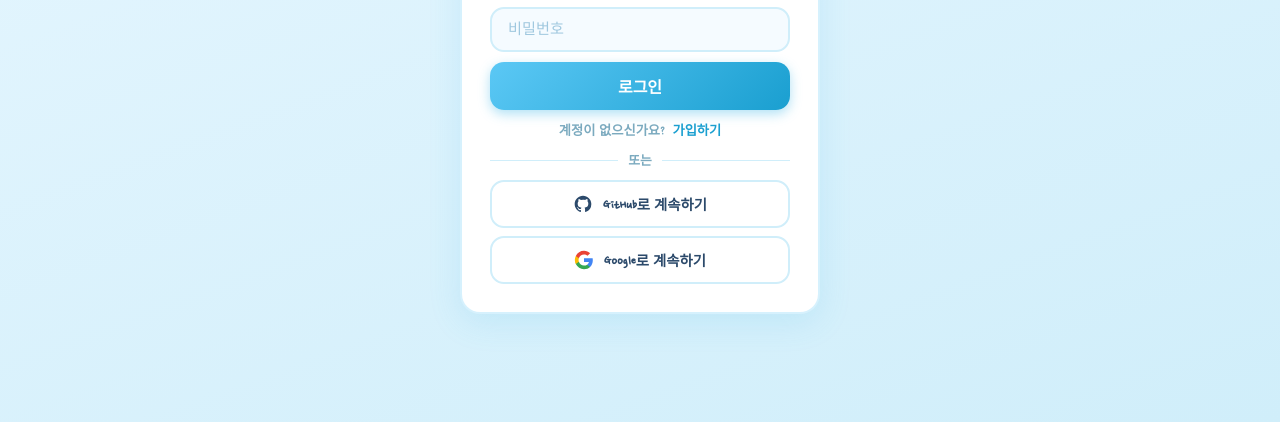
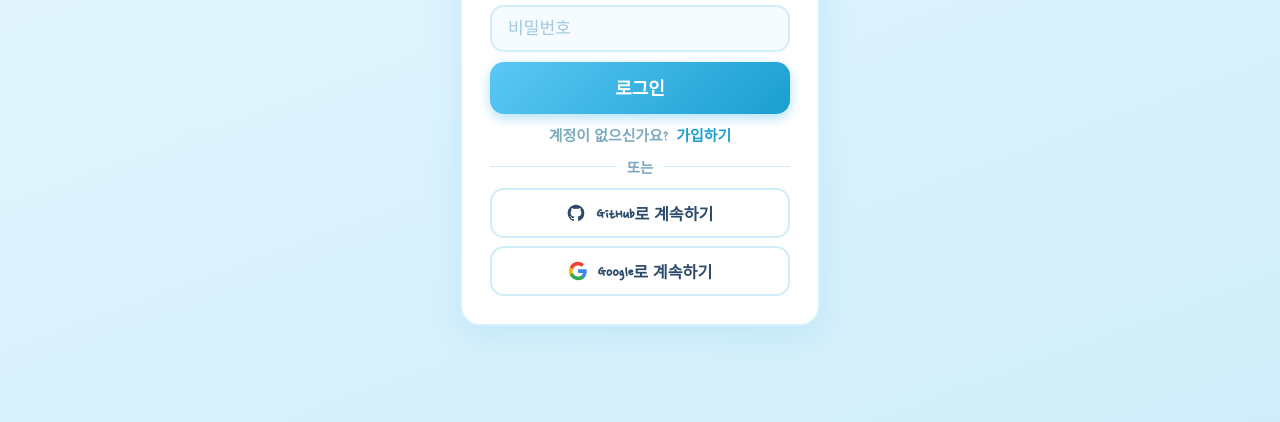
Before and after one commit to tlswldnjs716/kanban, a plain HTML site: page index.html in a window 1280 px wide. Shown: the part 378-800 px from the top of the page. Drawn offline with nearby package versions, Linux system fonts and the light colour scheme.

Commit message:
fix: set html font-size so rem values scale correctly across all elements
Co-Authored-By: Claude Sonnet 4.6 <noreply@anthropic.com>

```diff
--- a/style.css
+++ b/style.css
@@ -26,9 +26,13 @@
 }
 
 /* ── Base ──────────────────────────────────────── */
+html {
+  font-size: 18px;
+}
+
 body {
   font-family: 'Nanum Pen Script', cursive;
-  font-size: 30px;
+  font-size: 1.65rem;
   background: linear-gradient(160deg, var(--bg) 0%, var(--bg2) 100%);
   min-height: 100vh;
   color: var(--text);
```
